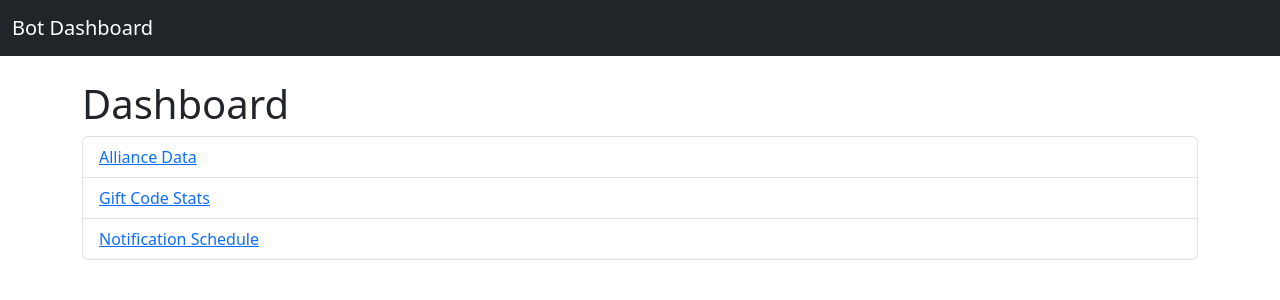
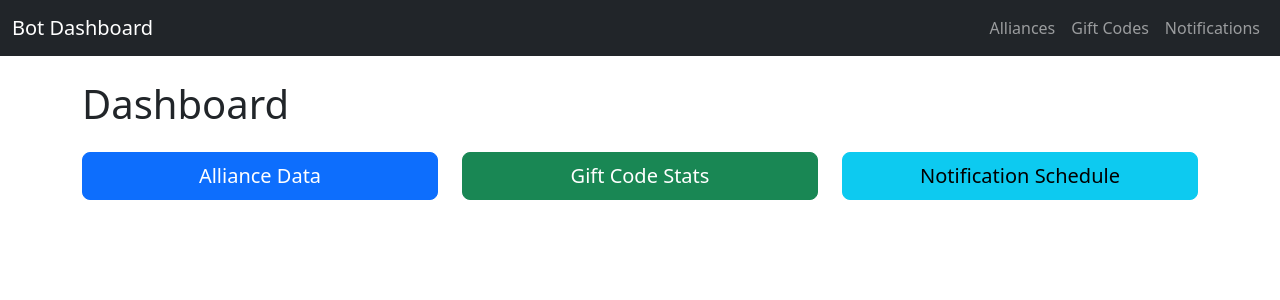
Before and after one commit to zombrax1/bot, a Flask app: page / in a window 1280 px wide. Shown: the top 300 px of the page. Run offline with Flask 3, Linux system fonts and the light colour scheme.

Commit message:
Enhance dashboard UI

```diff
--- a/dashboard/templates/base.html
+++ b/dashboard/templates/base.html
@@ -10,10 +10,21 @@
     <nav class="navbar navbar-expand-lg navbar-dark bg-dark">
       <div class="container-fluid">
         <a class="navbar-brand" href="{{ url_for('index') }}">Bot Dashboard</a>
+        <button class="navbar-toggler" type="button" data-bs-toggle="collapse" data-bs-target="#navbarNav" aria-controls="navbarNav" aria-expanded="false" aria-label="Toggle navigation">
+          <span class="navbar-toggler-icon"></span>
+        </button>
+        <div class="collapse navbar-collapse" id="navbarNav">
+          <ul class="navbar-nav ms-auto">
+            <li class="nav-item"><a class="nav-link" href="{{ url_for('list_alliances') }}">Alliances</a></li>
+            <li class="nav-item"><a class="nav-link" href="{{ url_for('giftcode_stats') }}">Gift Codes</a></li>
+            <li class="nav-item"><a class="nav-link" href="{{ url_for('notifications') }}">Notifications</a></li>
+          </ul>
+        </div>
       </div>
     </nav>
     <main class="container py-4">
       {% block content %}{% endblock %}
     </main>
+    <script src="https://cdn.jsdelivr.net/npm/bootstrap@5.3.1/dist/js/bootstrap.bundle.min.js"></script>
   </body>
 </html>
--- a/dashboard/templates/index.html
+++ b/dashboard/templates/index.html
@@ -1,9 +1,15 @@
 {% extends 'base.html' %}
 {% block content %}
-<h1>Dashboard</h1>
-<ul class="list-group">
-  <li class="list-group-item"><a href="{{ url_for('list_alliances') }}">Alliance Data</a></li>
-  <li class="list-group-item"><a href="{{ url_for('giftcode_stats') }}">Gift Code Stats</a></li>
-  <li class="list-group-item"><a href="{{ url_for('notifications') }}">Notification Schedule</a></li>
-</ul>
+<h1 class="mb-4">Dashboard</h1>
+<div class="row text-center">
+  <div class="col-md-4 mb-3">
+    <a href="{{ url_for('list_alliances') }}" class="btn btn-primary btn-lg w-100">Alliance Data</a>
+  </div>
+  <div class="col-md-4 mb-3">
+    <a href="{{ url_for('giftcode_stats') }}" class="btn btn-success btn-lg w-100">Gift Code Stats</a>
+  </div>
+  <div class="col-md-4 mb-3">
+    <a href="{{ url_for('notifications') }}" class="btn btn-info btn-lg w-100">Notification Schedule</a>
+  </div>
+</div>
 {% endblock %}
--- a/dashboard/templates/notifications.html
+++ b/dashboard/templates/notifications.html
@@ -1,7 +1,8 @@
 {% extends 'base.html' %}
 {% block content %}
 <h2>Notification Schedule</h2>
-<table class="table table-striped">
+<div class="table-responsive">
+<table class="table table-striped table-hover">
   <thead>
     <tr>
       {% for col in columns %}
@@ -19,6 +20,7 @@
     {% endfor %}
   </tbody>
 </table>
+</div>
 {% if not rows %}
 <p>No notifications scheduled.</p>
 {% endif %}
--- a/dashboard/templates/table.html
+++ b/dashboard/templates/table.html
@@ -1,6 +1,7 @@
 {% extends 'base.html' %}
 {% block content %}
-<table class="table table-striped">
+<div class="table-responsive">
+  <table class="table table-striped table-hover">
     <thead>
       <tr>
         {% for col in columns %}
@@ -18,6 +19,7 @@
       {% endfor %}
     </tbody>
   </table>
+</div>
 {% if not rows %}
 <p>No data found.</p>
 {% endif %}
```
Also changed, not shown: dashboard/templates/giftcodes.html (+27 -6 lines). Lines whose indentation alone changed are shown as unchanged.
